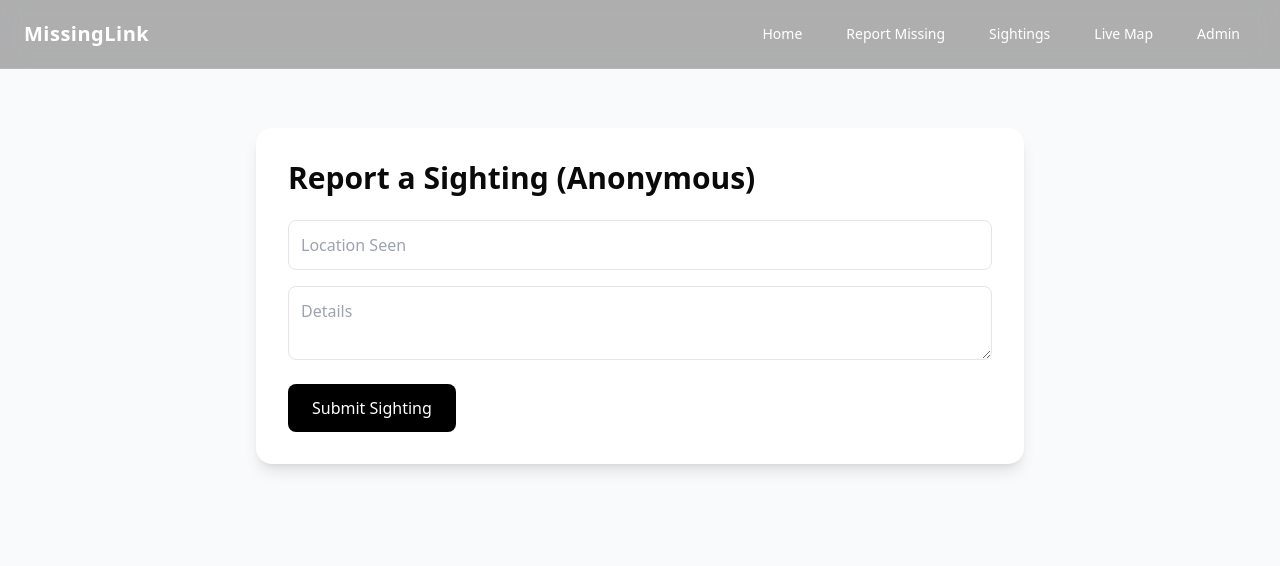
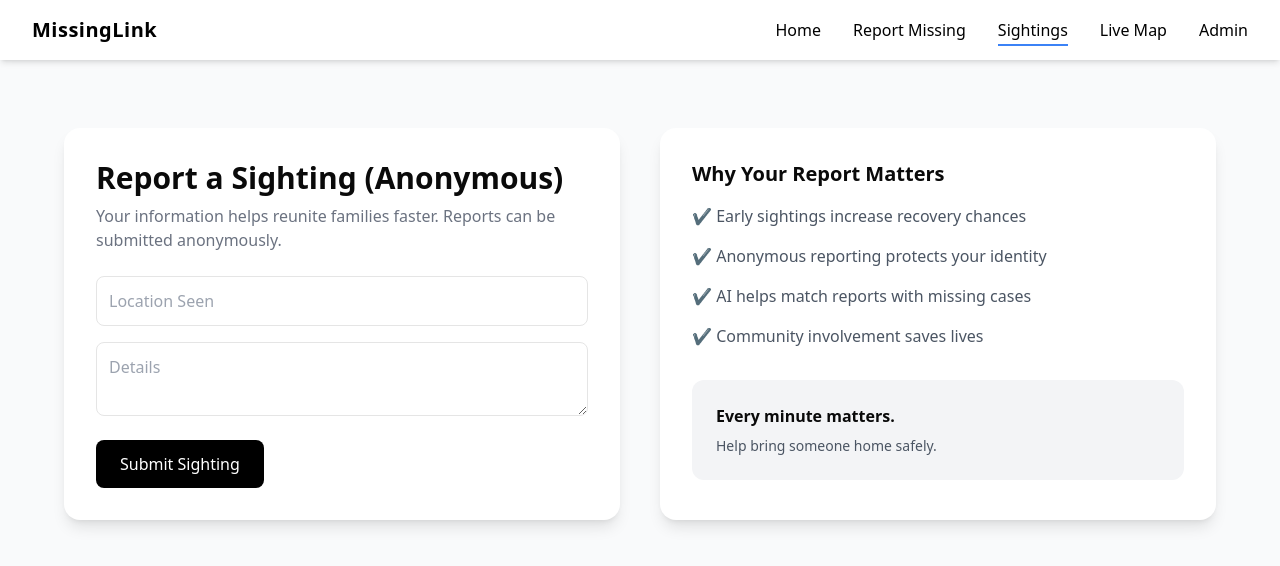
Before and after one commit to CSI-Project-Expo/Team-25, a React app in the folder frontend/: page /report-sighting in a window 1280 px wide. Shown: the top 566 px of the page. Built offline with nearby package versions, Linux system fonts and the light colour scheme; the HTML template or start-up script is replaced by a standard one.

Commit message:
upgrading ui

```diff
--- a/frontend/src/components/Navbar.jsx
+++ b/frontend/src/components/Navbar.jsx
@@ -1,52 +1,74 @@
 import { Link, useLocation } from "react-router-dom"
-import { Button } from "@/components/ui/button"
+import { useEffect, useState } from "react"
 
 export default function Navbar() {
   const location = useLocation()
   const isHome = location.pathname === "/"
 
+  const [scrolled, setScrolled] = useState(false)
+
+  useEffect(() => {
+    const handleScroll = () => {
+      setScrolled(window.scrollY > 50)
+    }
+
+    window.addEventListener("scroll", handleScroll)
+    return () => window.removeEventListener("scroll", handleScroll)
+  }, [])
+
+  const navLinks = [
+    { name: "Home", path: "/" },
+    { name: "Report Missing", path: "/report-missing" },
+    { name: "Sightings", path: "/report-sighting" },
+    { name: "Live Map", path: "/map" },
+    { name: "Admin", path: "/admin" },
+  ]
+
   return (
-    <div className="fixed top-0 left-0 w-full z-50 backdrop-blur-md bg-black/30 border-b border-white/10">
-      <div className="max-w-7xl mx-auto flex items-center justify-between px-6 py-4 text-white">
+    <div
+      className={`fixed top-0 left-0 w-full z-50 transition-all duration-300 ${
+        isHome && !scrolled
+          ? "bg-transparent text-white"
+          : "bg-white text-black shadow-md"
+      }`}
+    >
+      <div className="max-w-7xl mx-auto flex items-center justify-between px-8 py-4">
 
-        <Link to="/" className="text-xl font-bold tracking-wide">
+        {/* Logo */}
+        <Link
+          to="/"
+          className="text-xl font-bold tracking-wide hover:opacity-80 transition"
+        >
           MissingLink
         </Link>
 
-        {!isHome && (
-          <div className="flex gap-3">
-            <Link to="/">
-              <Button variant="ghost" className="hover:bg-white/10">
-                Home
-              </Button>
-            </Link>
+        {/* Navigation */}
+        <div className="flex gap-8">
 
-            <Link to="/report-missing">
-              <Button variant="ghost" className="hover:bg-white/10">
-                Report Missing
-              </Button>
-            </Link>
+          {navLinks.map((link) => {
+            const isActive = location.pathname === link.path
 
-            <Link to="/report-sighting">
-              <Button variant="ghost" className="hover:bg-white/10">
-                Sightings
-              </Button>
-            </Link>
+            return (
+              <Link
+                key={link.name}
+                to={link.path}
+                className="relative group font-medium transition"
+              >
+                {link.name}
 
-            <Link to="/map">
-              <Button variant="ghost" className="hover:bg-white/10">
-                Live Map
-              </Button>
-            </Link>
+                {/* Underline animation */}
+                <span
+                  className={`absolute left-0 -bottom-1 h-[2px] w-full transition-all duration-300 ${
+                    isActive
+                      ? "bg-blue-500 scale-x-100"
+                      : "bg-blue-500 scale-x-0 group-hover:scale-x-100"
+                  } origin-left`}
+                />
+              </Link>
+            )
+          })}
 
-            <Link to="/admin">
-              <Button variant="ghost" className="hover:bg-white/10">
-                Admin
-              </Button>
-            </Link>
-          </div>
-        )}
-
+        </div>
       </div>
     </div>
   )
--- a/frontend/src/pages/ReportSighting.jsx
+++ b/frontend/src/pages/ReportSighting.jsx
@@ -2,11 +2,18 @@ export default function ReportSighting() {
   return (
     <div className="min-h-screen bg-gray-50 pt-32 px-8">
 
-      <div className="max-w-3xl mx-auto bg-white p-8 rounded-2xl shadow-lg">
+      <div className="max-w-6xl mx-auto grid md:grid-cols-2 gap-10">
 
-        <h1 className="text-3xl font-bold mb-6">
+        {/* LEFT SIDE - FORM */}
+        <div className="bg-white p-8 rounded-2xl shadow-lg">
+
+          <h1 className="text-3xl font-bold mb-2">
             Report a Sighting (Anonymous)
           </h1>
+
+          <p className="text-gray-500 mb-6">
+            Your information helps reunite families faster. Reports can be submitted anonymously.
+          </p>
 
           <div className="grid gap-4">
             <input className="border p-3 rounded-lg" placeholder="Location Seen" />
@@ -18,6 +25,34 @@ export default function ReportSighting() {
           </button>
 
         </div>
+
+        {/* RIGHT SIDE - INFO PANEL */}
+        <div className="bg-white p-8 rounded-2xl shadow-lg">
+
+          <h2 className="text-xl font-semibold mb-4">
+            Why Your Report Matters
+          </h2>
+
+          <ul className="space-y-4 text-gray-600">
+            <li>✔ Early sightings increase recovery chances</li>
+            <li>✔ Anonymous reporting protects your identity</li>
+            <li>✔ AI helps match reports with missing cases</li>
+            <li>✔ Community involvement saves lives</li>
+          </ul>
+
+          <div className="mt-8 bg-gray-100 p-6 rounded-xl">
+            <p className="font-semibold">
+              Every minute matters.
+            </p>
+            <p className="text-sm text-gray-600 mt-2">
+              Help bring someone home safely.
+            </p>
+          </div>
+
+        </div>
+
+      </div>
+
     </div>
   )
 }
```
Lines whose indentation alone changed are shown as unchanged.
